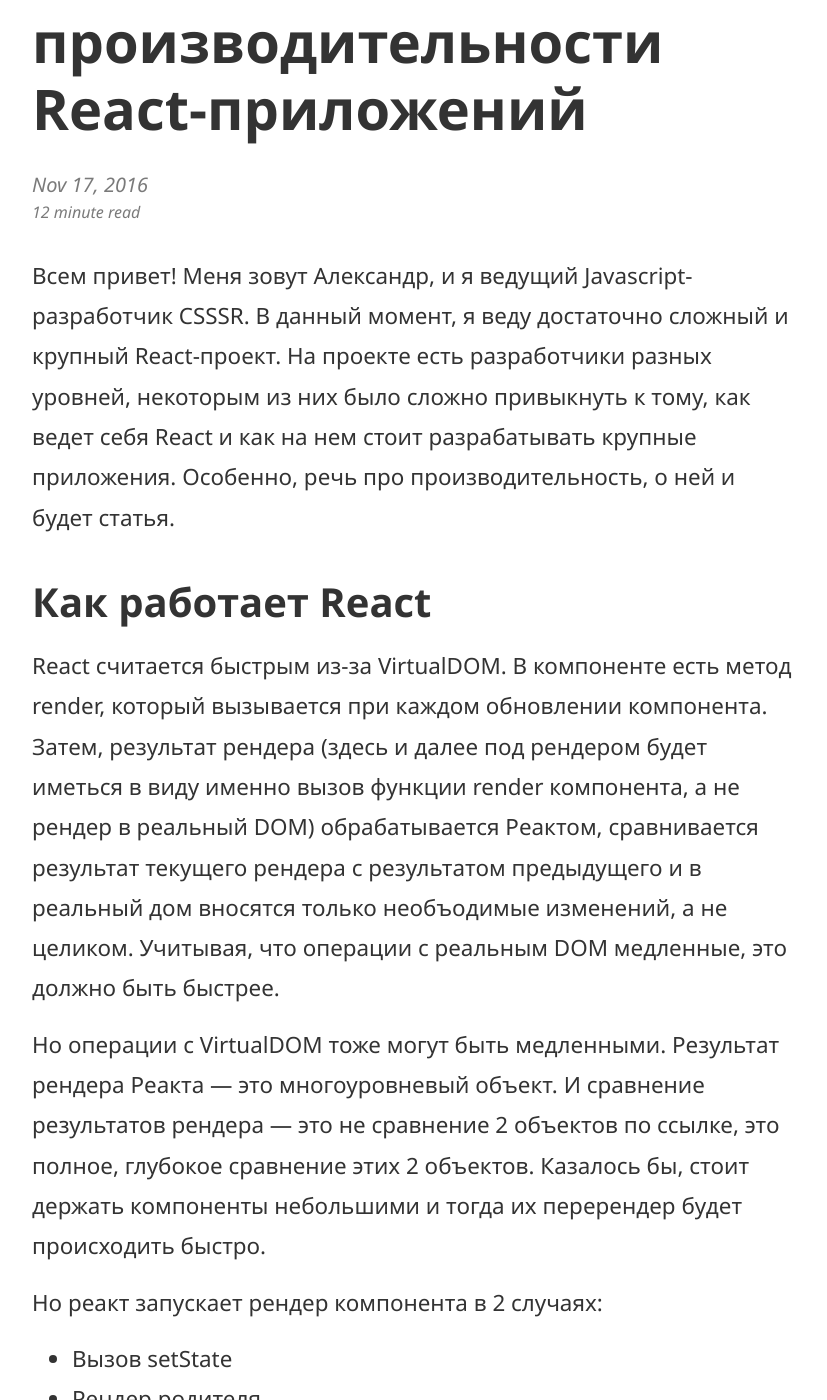
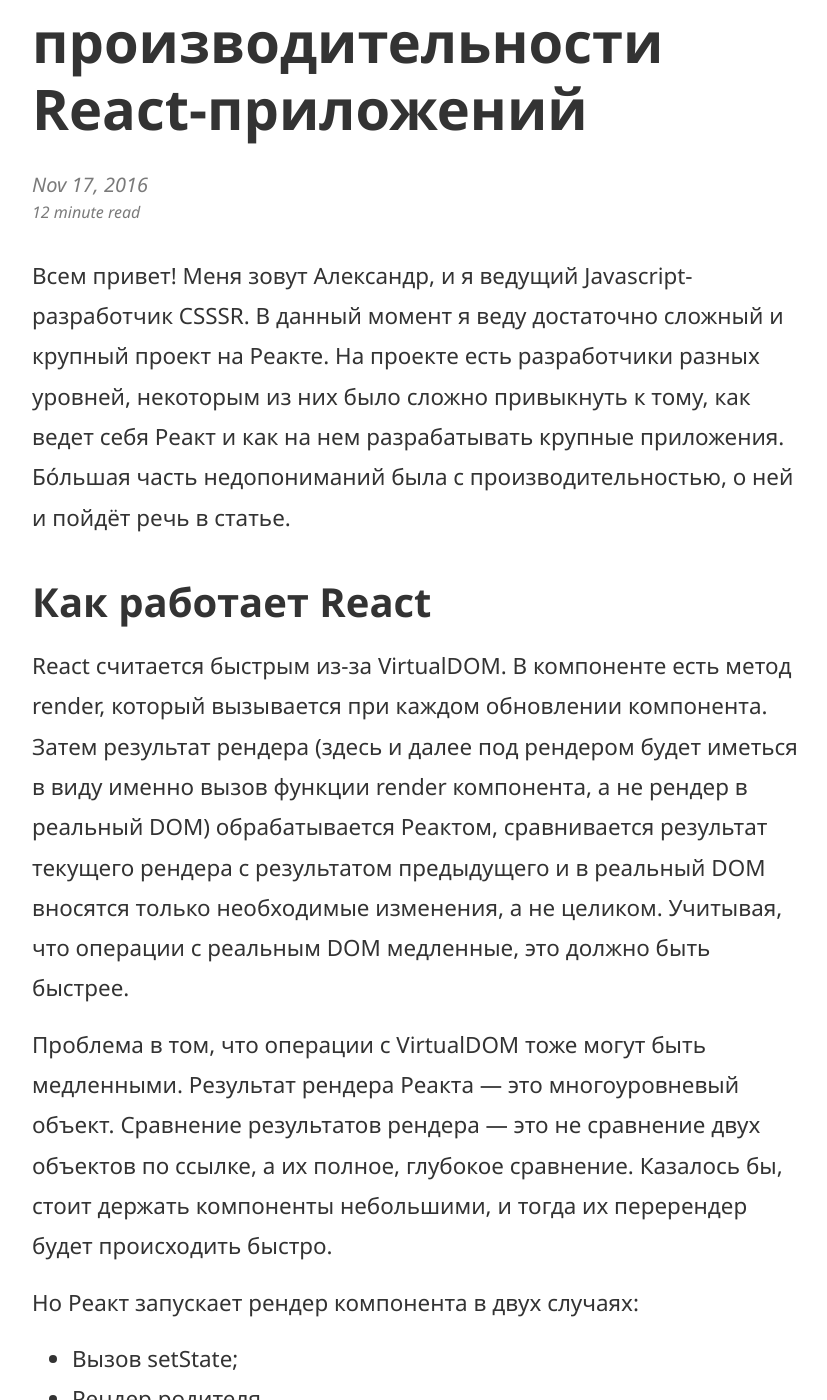
Before and after one commit to vislogurov/csssr.github.io, a Jekyll site: the page built from _posts/2016-11-17-react-perfomance.md, in a window 1280 px wide and 1400 px high, scrolled down 239 px. Shown: the whole window, without its empty margins (224-1051 px from the left). Built offline with Jekyll 4.4.1, drawn with Linux system fonts in a browser that asks for light colours; comment, search, counter and statistics services are not loaded; some of the changed text lies outside the part shown.

Commit message:
Update 2016-11-17-react-perfomance.md

````diff
--- a/_posts/2016-11-17-react-perfomance.md
+++ b/_posts/2016-11-17-react-perfomance.md
@@ -3,19 +3,20 @@
 title:      Основы производительности React-приложений
 ---
 
-Всем привет! Меня зовут Александр, и я ведущий Javascript-разработчик CSSSR. В данный момент, я веду достаточно сложный и крупный React-проект. На проекте есть разработчики разных уровней, некоторым из них было сложно привыкнуть к тому, как ведет себя React и как на нем стоит разрабатывать крупные приложения. Особенно, речь про производительность, о ней и будет статья.
+Всем привет! Меня зовут Александр, и я ведущий Javascript-разработчик CSSSR. В данный момент я веду достаточно сложный и крупный проект на Реакте. На проекте есть разработчики разных уровней, некоторым из них было сложно привыкнуть к тому, как ведет себя Реакт и как на нем  разрабатывать крупные приложения. Бóльшая часть недопониманий была с производительностью, о ней и пойдёт речь в статье.
 
 ## Как работает React
-React считается быстрым из-за VirtualDOM. В компоненте есть метод render, который вызывается при каждом обновлении компонента. Затем, результат рендера (здесь и далее под рендером будет иметься в виду именно вызов функции render компонента, а не рендер в реальный DOM) обрабатывается Реактом, сравнивается результат текущего рендера с результатом предыдущего и в реальный дом вносятся только необъодимые изменений, а не целиком. Учитывая, что операции с реальным DOM медленные, это должно быть быстрее.
+React считается быстрым из-за VirtualDOM. В компоненте есть метод render, который вызывается при каждом обновлении компонента. Затем результат рендера (здесь и далее под рендером будет иметься в виду именно вызов функции render компонента, а не рендер в реальный DOM) обрабатывается Реактом, сравнивается результат текущего рендера с результатом предыдущего и в реальный DOM вносятся только необходимые изменения, а не целиком. Учитывая, что операции с реальным DOM медленные, это должно быть быстрее.
 
-Но операции с VirtualDOM тоже могут быть медленными. Результат рендера Реакта — это многоуровневый объект. И сравнение результатов рендера — это не сравнение 2 объектов по ссылке, это полное, глубокое сравнение этих 2 объектов. Казалось бы, стоит держать компоненты небольшими и тогда их перерендер будет происходить быстро.
+Проблема в том, что операции с VirtualDOM тоже могут быть медленными. Результат рендера Реакта — это многоуровневый объект. Сравнение результатов рендера — это не сравнение двух объектов по ссылке, а их полное, глубокое сравнение. Казалось бы, стоит держать компоненты небольшими, и тогда их перерендер будет происходить быстро.
 
-Но реакт запускает рендер компонента в 2 случаях:
-- Вызов setState
-- Рендер родителя
+Но Реакт запускает рендер компонента в двух случаях:
+- Вызов setState;
+- Рендер родителя.
 
 Обратите внимание на формулировку, она точно отражает суть. Не при изменении стейта компонента или при изменении его пропсов, а именно после вызова setState и после рендера родителя.
-Пример, для того, чтобы понять в чем разница:
+
+Пример для того, чтобы понять в чем разница:
 
 ```javascript
 class Parent extends React.Component {
@@ -43,13 +44,12 @@
 ```
 [CodePen](https://codepen.io/dzhiriki/pen/LRBQXE?editors=0010)
 
-В примере выше мы по нажатию на кнопку вызываем setState у компонента Parent, но если посмотреть в консоль, то можно увидеть, что Child тоже перерендеривается. Более того, если мы заменим обработчик на `() => this.setState({ index: this.state.index })` или даже `() => this.setState({})`, то у нас всё равно будут перерендериваться оба компонента. Причина в том, что React из коробки никак не проверяет изменение стейта или пропсов компонета. Все проверки, что делает React — это сравнение результата рендера. Таким образом, если у вас большое приложение, и вы вызываете setState у корневого приложения, у вас всё приложение целиком будет перерендерено. Т.е. React построит VDOM для всего приложения, сравнит его с предыдущим результатов и в DOM поместит те незначительные правки (если они даже были). Всё это приведет к очень значительным тормозам приложения.
+В примере выше мы по нажатию на кнопку вызываем setState у компонента Parent, но если посмотреть в консоль, то можно увидеть, что Child тоже перерендеривается. Более того, если мы заменим обработчик на `() => this.setState({ index: this.state.index })` или даже `() => this.setState({})`, то у нас всё равно будут перерендериваться оба компонента. Причина в том, что Реакт из коробки никак не проверяет изменение стейта или пропсов компонета. Все проверки, что делает React — это сравнение результата рендера. Таким образом, если у вас большое приложение, и вы вызываете setState у корневого приложения, у вас всё приложение целиком будет перерендерено. Реакт построит VDOM для всего приложения, сравнит его с предыдущим результатов и в DOM поместит те самые незначительные правки (если они даже были). Всё это приведет к значительным потерям в производительности приложения.
 
 ## shouldComponentUpdate
-Для решения этой проблемы в компонентах есть метод `shouldComponentUpdate`. Этот метод вызывается перед каждым потенциальным рендером и в этот метод аргументами приходят nextState и nextProps. Если этот метод возвращает false, то у компонента (а значит, и у всех дочерних) не вызывается рендер, реакт не строит дерево и не делает глубокое сравнение по всему этому дереву. Гораздо меньше работы.
-Но нужно учитывать, что `shouldComponentUpdate` должен отрабатывать быстро. Если трудозатраты будут сравнимы с трудозатратами по сравнению VDOM, то от `shouldComponentUpdate` будет лишь вред, а не польза. Самое быстрое сравненение — это сравнение через `===` — можно пройти по всем ключам стейта \ пропсов проверить каждое. Но будет ли оно давать верный результат?
+Для решения этой проблемы в компонентах есть метод `shouldComponentUpdate`. Он вызывается перед каждым потенциальным рендером, и в него аргументами приходят nextState и nextProps. Если этот метод возвращает false, то у компонента (а значит, и у всех дочерних) не вызывается рендер, Реакт не строит дерево и не делает глубокое сравнение по всему этому дереву. Гораздо меньше работы.
 
-С типами данных, которые сравниваются по значению (числа, строки, булевые значения) проблемы нет — проверка всегда будет корректная. Проблема возникает, когда в пропсах есть ссылочные типы. Если менять объект код с мутациями, то нет никакой возможности проверить изменилось ли значение, так как объект в текущих и новых пропсах будет ссылаться на один и тот же объект. Пример:
+Правда нужно учитывать, что `shouldComponentUpdate` должен отрабатывать быстро. Если трудозатраты будут сравнимы с трудозатратами по сравнению VDOM, то от `shouldComponentUpdate` будет лишь вред, а не польза. Самое быстрое сравненение — это сравнение через `===` — можно пройти по всем ключам стейта \ пропсов и проверить каждое значение. Вопрос в том, будет ли оно давать верный результат? С типами данных, которые сравниваются по значению (числа, строки, булевые значения) проблемы нет, проверка всегда будет корректная. Проблема возникает, когда в пропсах есть ссылочные типы. Если менять объект код с мутациями, то нет никакой возможности проверить, изменилось ли значение, так как объект в текущих и новых пропсах будет ссылаться на один и тот же объект. Пример:
 
 ```javascript
 var a = {prop1: 1};
@@ -87,13 +87,13 @@
   range: [5, max]
 })
 ```
-Таким образом, у нас каждый раз создается создается новый массив, новая ссылка. И сравнение через `===` будет всегда возвращать false и компонент будет перерендериваться, хотя не должен.
+Получается, что у нас каждый раз создается создается новый массив, новая ссылка. И сравнение через `===` будет всегда возвращать false и компонент будет перерендериваться, хотя не должен.
 
-Таким образом получаем 2 принципа:
+В итоге мы получаем 2 принципа:
 - Каждый раз, когда меняются данные, должна создаваться новая ссылка.
 - Новая ссылка должна создаваться только тогда, когда меняются данные.
 
-Первый принцип достигается достаточно просто: заменяем все мутабельные операции на аналогичные иммутабельные операции, либо создаем новую ссылку и затем её уже мутируем. Например:
+Первый принцип достигается достаточно просто: либо заменяем все мутабельные операции на аналогичные иммутабельные операции, либо создаем новую ссылку и затем её уже мутируем. Пример:
 
 ```javascript
 // Создаем новый объект, сразу задавая свойсто
@@ -113,7 +113,7 @@
 newValue.prop = 7;
 ```
 
-Аналогично и для массива
+Аналогично и для массива:
 
 ```javascript
 // Создаем новый массив через map
@@ -138,8 +137,7 @@
   });
 }
 ```
-Но при этом бывают и более сложные ситуации. Представьте, что вам в компонент приходит массив чисел, а в компоненте рендерится другой компонент, куда нужно передать удовенные числа. Тут уже проверка на правда ли изменились данные не поможет.
-Плохая реализация компонента будет выглядеть примерно так:
+При этом бывают и более сложные ситуации. Представьте, что вам в компонент приходит массив чисел, а в компоненте рендерится другой компонент, куда нужно передать удвоенные числа. Тут уже проверка на правда ли изменились данные не поможет. Плохая реализация компонента будет выглядеть примерно так:
 
 ```javascript
 class Square extends PureComponent {
````
Also changed, not shown: other parts of _posts/2016-11-17-react-perfomance.md (+2 -3 lines).
